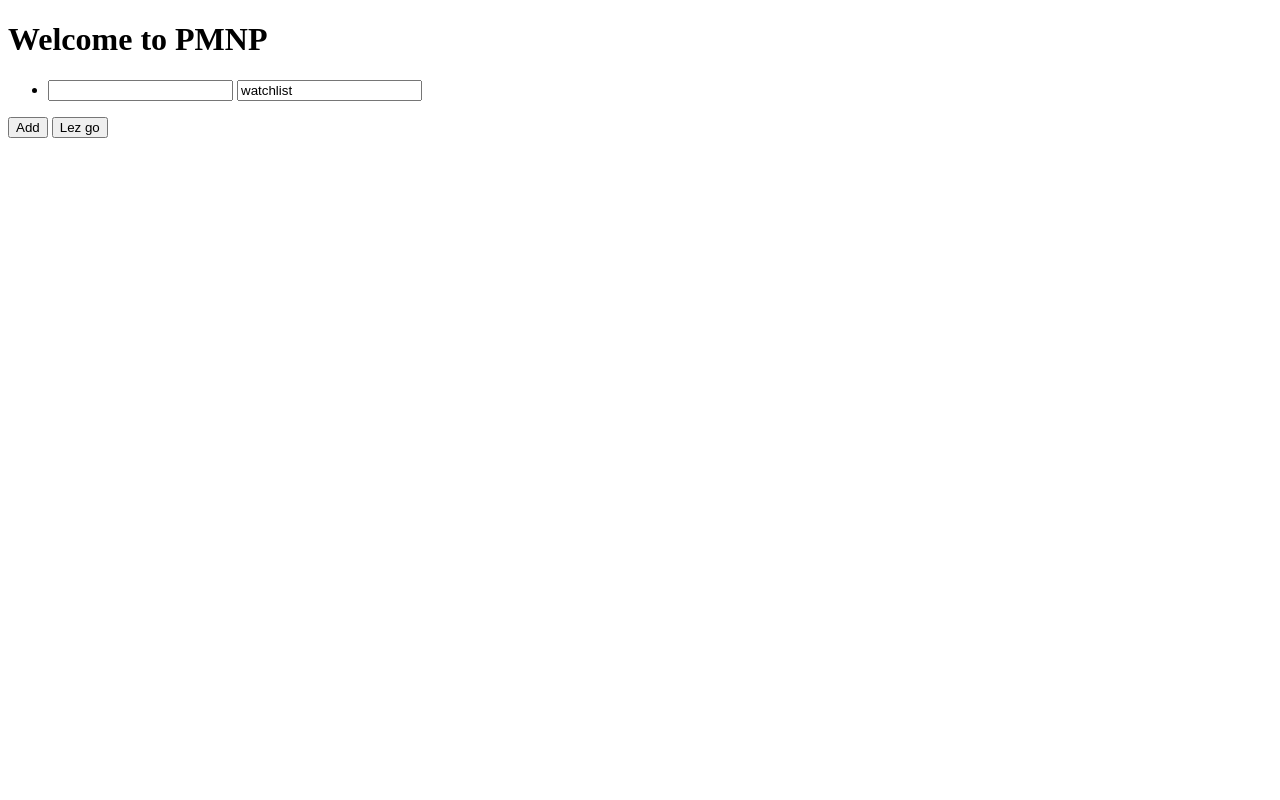
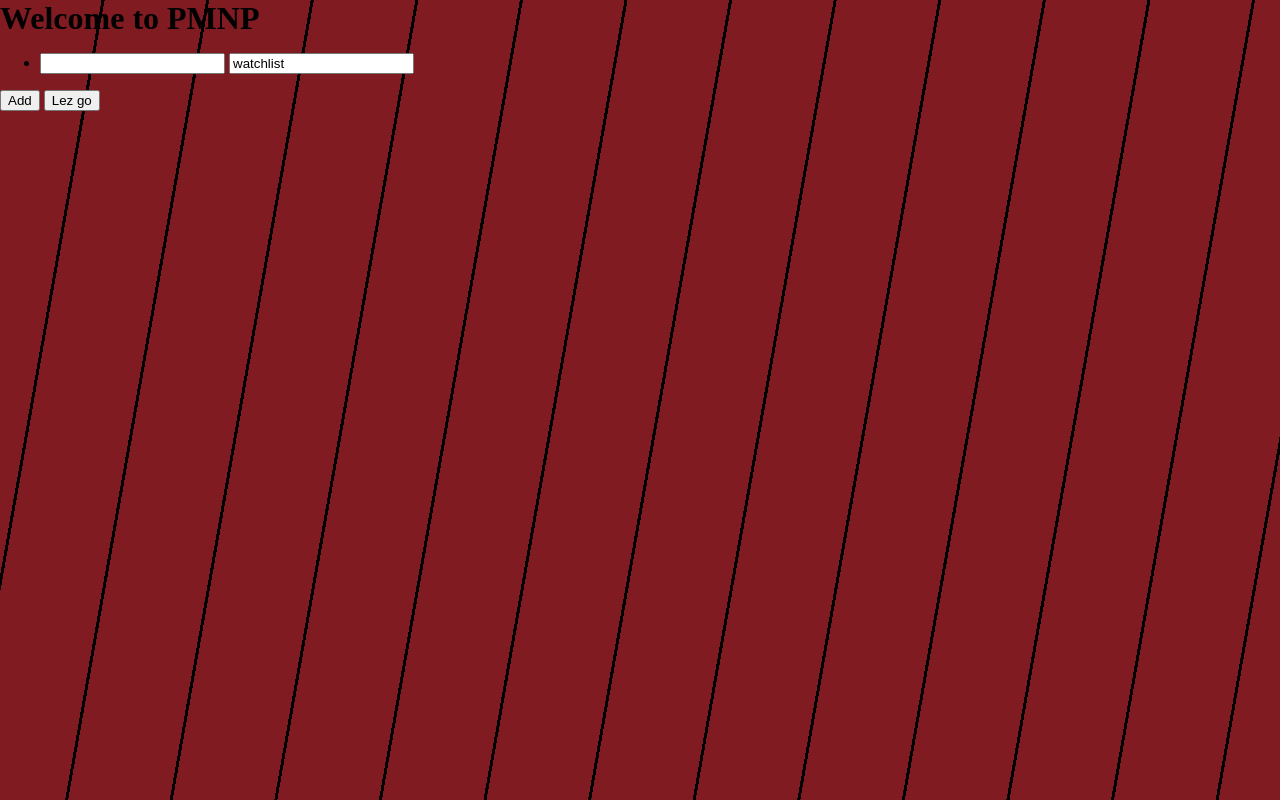
Before and after one commit to AlexisGado/pedantic-movie-nerds-party, a SvelteKit app: page / in a window 1280 px wide. Built offline with nearby package versions, Linux system fonts and the light colour scheme.

Commit message:
styling wip

```diff
--- /dev/null
+++ b/src/routes/+layout.svelte
@@ -0,0 +1,26 @@
+<div class="cool-bg">
+	<slot />
+</div>
+
+<style>
+	:root {
+		--red-bg: #801b22;
+	}
+	:global(body) {
+		margin: 0;
+		padding: 0;
+	}
+	:global(h1) {
+		margin: 0;
+	}
+	.cool-bg {
+		background: repeating-linear-gradient(
+			100deg,
+			var(--red-bg),
+			var(--red-bg) 100px,
+			#000 100px,
+			#000 103px
+		);
+		min-height: 100vh;
+	}
+</style>
--- a/src/routes/results/+page.svelte
+++ b/src/routes/results/+page.svelte
@@ -6,7 +6,7 @@
 	const filmUrl = 'https://letterboxd.com/film';
 </script>
 
-<a href={`/${$page.url.search}`}>Back to search</a>
+<a href={`/${$page.url.search}`} class="back-button">{'<= Back to search'}</a>
 {#await data.streaming.result}
 	<ul>
 		{#each data.streaming.lists as list}
@@ -30,6 +30,7 @@
 		{#each results as { path, name, count }}
 			<li>
 				<div class="movie-list-item">
+					<div class="movie-item-border">
 						<a
 							href={`${filmUrl}${path}`}
 							class="movie-item"
@@ -46,12 +47,8 @@
 							</div>
 							<div class="separator" />
 							<div class="vertical-number-right">1234</div>
-
-						<div class="corner top left" />
-						<div class="corner top right" />
-						<div class="corner bottom left" />
-						<div class="corner bottom right" />
 						</a>
+					</div>
 				</div>
 			</li>
 		{/each}
@@ -61,9 +58,20 @@
 {/await}
 
 <style>
+	:root {
+		--corner-radius: 20px;
+	}
 	a {
 		color: unset;
 		text-decoration: unset;
+	}
+	.back-button {
+		background: #c8b29a;
+		font-family: 'Courier New', Courier, monospace;
+		padding: 0.5rem;
+		border: 0.2rem solid #000;
+		display: inline-block;
+		font-weight: 600;
 	}
 	.movies-list {
 		list-style-type: none;
@@ -86,10 +94,17 @@
 		align-items: center;
 		font-family: 'Courier New', Courier, monospace;
 		text-align: center;
-		position: relative;
-		overflow: hidden;
+		clip-path: path(
+			'M 23 3 L 377 3 A 20 20 0 0 0 397 23 L 397 97 A 20 20 0 0 0 377 117 L 23 117 A 20 20 0 0 0 3 97 L 3 23 A 20 20 0 0 0 23 3'
+		);
 	}
-	.movie-item:hover {
+	.movie-item-border {
+		background-color: #000;
+		clip-path: path(
+			'M 20 0 L 380 0 A 20 20 0 0 0 400 20 L 400 100 A 20 20 0 0 0 380 120 L 20 120 A 20 20 0 0 0 0 100 L 0 20 A 20 20 0 0 0 20 0'
+		);
+	}
+	.movie-item-border:hover {
 		transform: scale(1.05);
 	}
 	.vertical-number-left {
@@ -99,7 +114,7 @@
 		transform: rotate(90deg);
 	}
 	.separator {
-		width: 2px;
+		width: 0.2rem;
 		height: 50%;
 		background-color: #000;
 	}
@@ -111,28 +126,8 @@
 		justify-content: space-evenly;
 		align-items: center;
 	}
-	.corner {
-		position: absolute;
-		width: 40px;
-		height: 40px;
-		border-radius: 100%;
-		background-color: #fff;
-	}
-	.top {
-		top: -20px;
-	}
-	.bottom {
-		bottom: -20px;
-	}
-	.left {
-		left: -20px;
-	}
-	.right {
-		right: -20px;
-	}
-
 	.movie-title {
-		font-weight: bold;
+		font-weight: 900;
 		text-transform: uppercase;
 	}
 </style>
```
Lines whose indentation alone changed are shown as unchanged.
